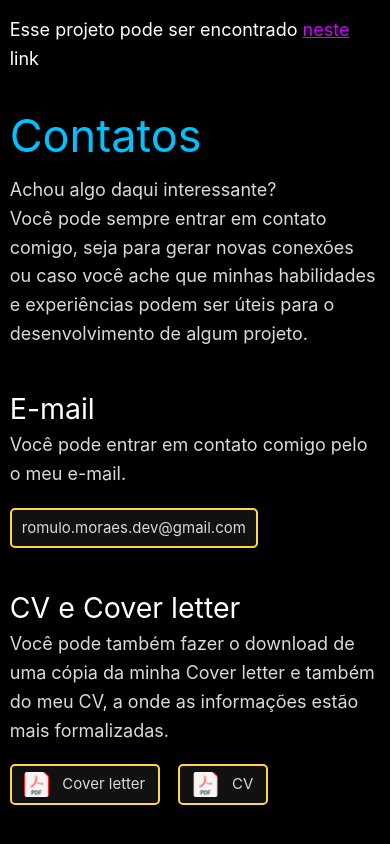
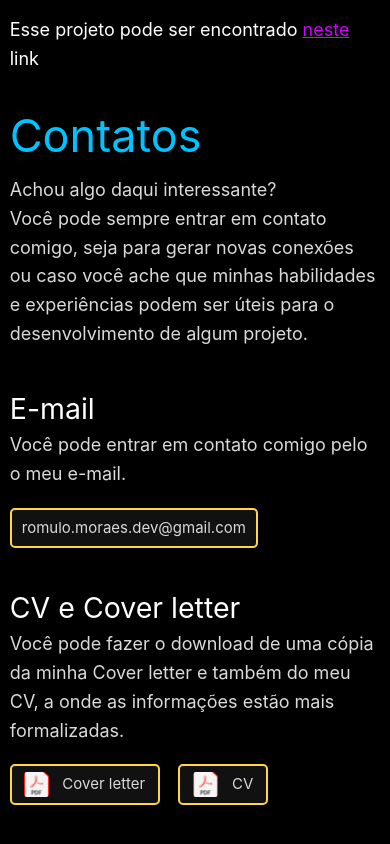
Before and after one commit to Romulo-Moraes/Portfolio, a Vue app: page / in a window 390 px wide. Shown: the part 8004-8848 px from the top of the page. Built offline with nearby package versions, Linux system fonts and the light colour scheme.

Commit message:
Layout for mobile finished

```diff
--- a/package.json
+++ b/package.json
@@ -4,7 +4,7 @@
   "private": true,
   "type": "module",
   "scripts": {
-    "dev": "vite --host --port 8888",
+    "dev": "vite --host --port 9357",
     "build": "vite build",
     "preview": "vite preview",
     "lint": "eslint . --ext .vue,.js,.jsx,.cjs,.mjs --fix --ignore-path .gitignore",
--- a/src/components/Contacts.vue
+++ b/src/components/Contacts.vue
@@ -28,7 +28,7 @@ import DataHighlight from './DataHighlight.vue';
 
                 <article class="contact">
                     <h1>CV e Cover letter</h1>
-                    <p>Você pode também fazer o download de uma cópia da minha Cover letter e também do meu CV, a onde as informações estão mais formalizadas.</p>
+                    <p>Você pode fazer o download de uma cópia da minha Cover letter e também do meu CV, a onde as informações estão mais formalizadas.</p>
 
                     <div class="data-highlight">
                         <DataHighlight data="Cover letter" :dataIsPlainText="false" fontSize="15px" icon="pdfIcon.png" componentWidth="150px"/>
```
